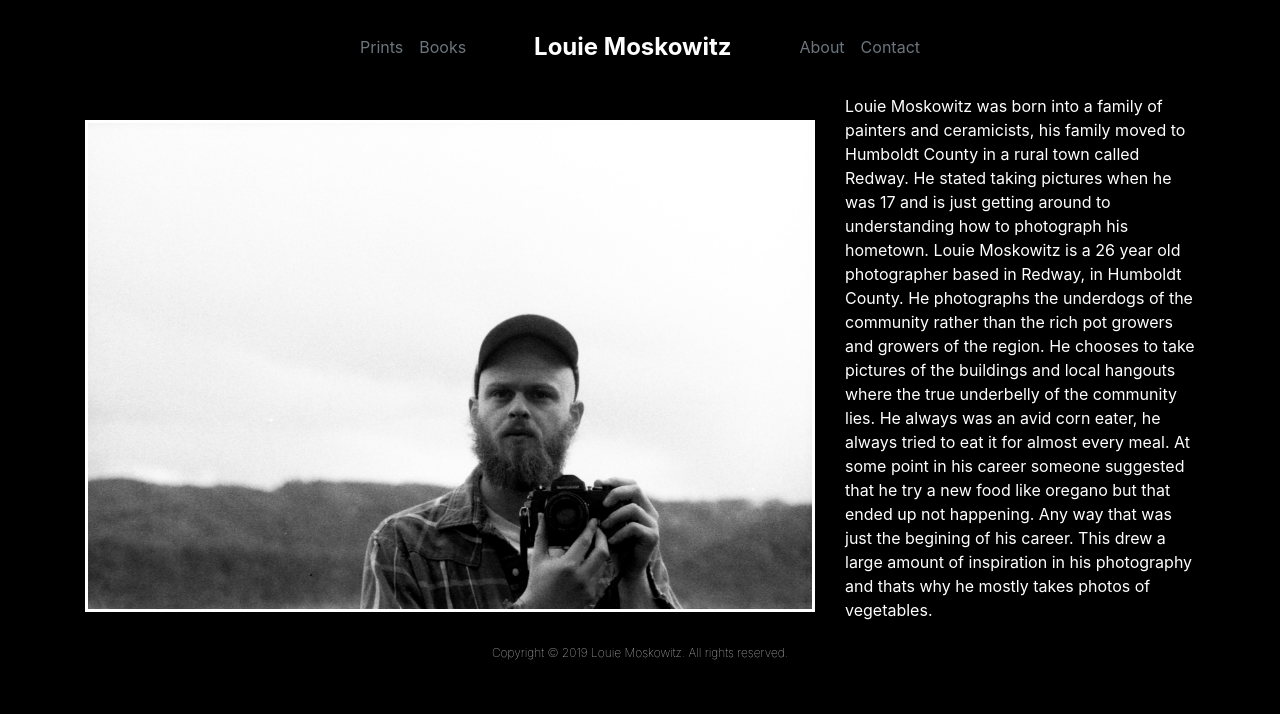
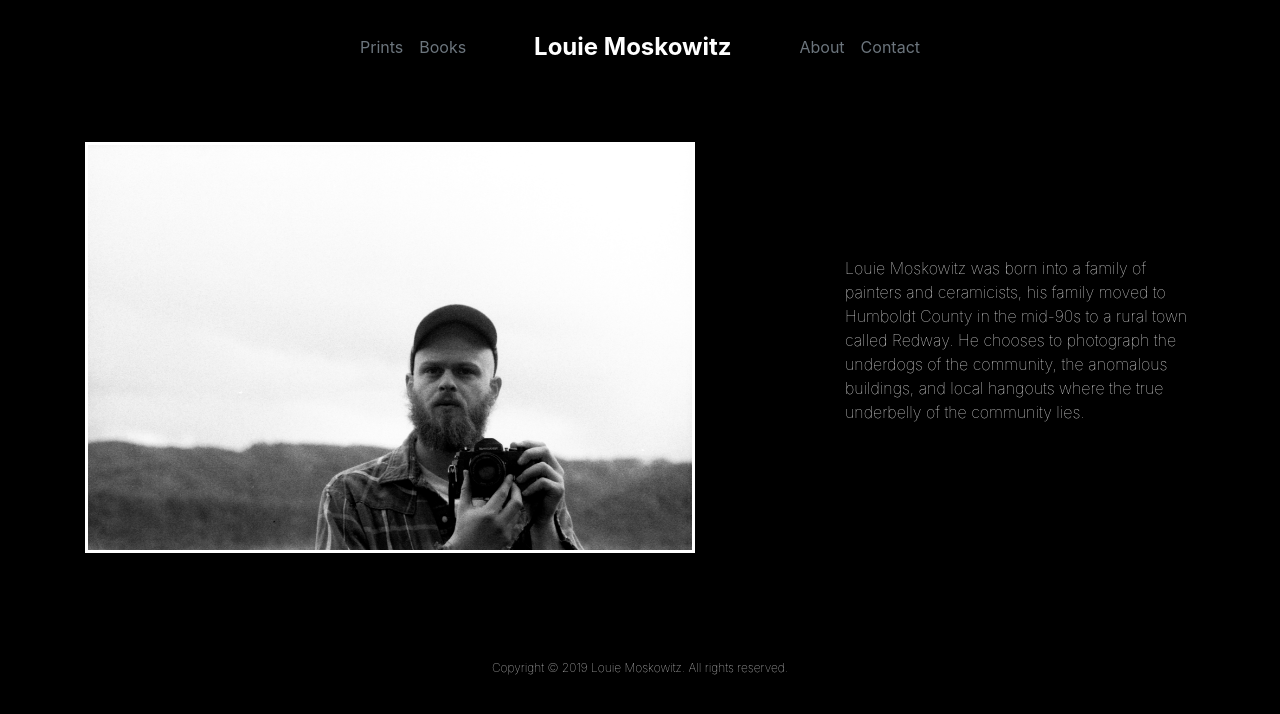
Before and after one commit to dizzyjaguar/Louie-Moskowitz-Photo-Gallery, a Django app: page /about/ in a window 1280 px wide. Shown: the top 714 px of the page. Run offline with Django 3.2, Linux system fonts and the light colour scheme; some libraries are stand-ins or nearby versions.

Commit message:
About Me page is starting look decent

```diff
--- a/photo_gallery/static/css/main.css
+++ b/photo_gallery/static/css/main.css
@@ -4,10 +4,13 @@ body {
 
 p {
     color: white;
+    font-weight: lighter;
 }
 
 .bodytext {
     color: white;
+    font-weight: lighter;
+    font-size: 1.75rem;
     text-align: center;
 }
 
@@ -78,12 +81,13 @@ options */
     border-color: white;
     border-width: medium;
     width: 100%;
+    max-width: 610px;
     max-height: 100%;
     object-fit: cover;
 }
 
 .footer {
-
+    margin-top: 100px;
     bottom: 0;
     width: 100%;
     height: 2.5rem;
--- a/photo_gallery/templates/photo_gallery/about.html
+++ b/photo_gallery/templates/photo_gallery/about.html
@@ -3,29 +3,18 @@ otherwise static wouldn't load -->
 {% extends "photo_gallery/base.html" %}
 {% load static %}
 {% block page_content %}
-<div class="container">
+<div class="container mt-5 ">
     <div class="row">
-        <div class="container col-lg order-lg-1 about-me-div">
+        <div class="container my-auto col-lg order-lg-1 about-me-div">
             <p>
-                <!-- Louies draft idea 1 -->
+                <!-- Draft 2 -->
                 Louie Moskowitz was born into a family of painters and ceramicists,
-                his family moved to Humboldt County in a rural town called Redway.
-                He stated taking pictures when he was 17 and is just getting around to
-                understanding how to photograph his hometown.
-                <!-- Louies draft idea 2 -->
-                Louie Moskowitz is a 26 year old photographer based in Redway, in Humboldt County.
-                He photographs the underdogs of the community rather than the rich pot growers and
-                growers of the region. He chooses to take pictures of the buildings and local hangouts
-                where the true underbelly of the community lies.
-
-                He always was an avid corn eater, he always tried to eat it for almost every meal.
-                At some point in his career someone suggested that he try a new food like oregano but
-                that ended up not happening. Any way that was just the begining of his career. This drew
-                a large amount of inspiration in his photography and thats why he mostly takes photos of
-                vegetables.
+                his family moved to Humboldt County in the mid-90s to a rural town called Redway.
+                He chooses to photograph the underdogs of the community, the anomalous buildings,
+                and local hangouts where the true underbelly of the community lies.
             </p>
         </div>
-        <div class="container col-md-8 align-self-center about-photo-div">
+        <div class="container col-8 align-self-center about-photo-div">
             <img class="about-photo" src="{% static 'photo_gallery/Louies_Profile.jpg' %}" />
         </div>
     </div>
```
